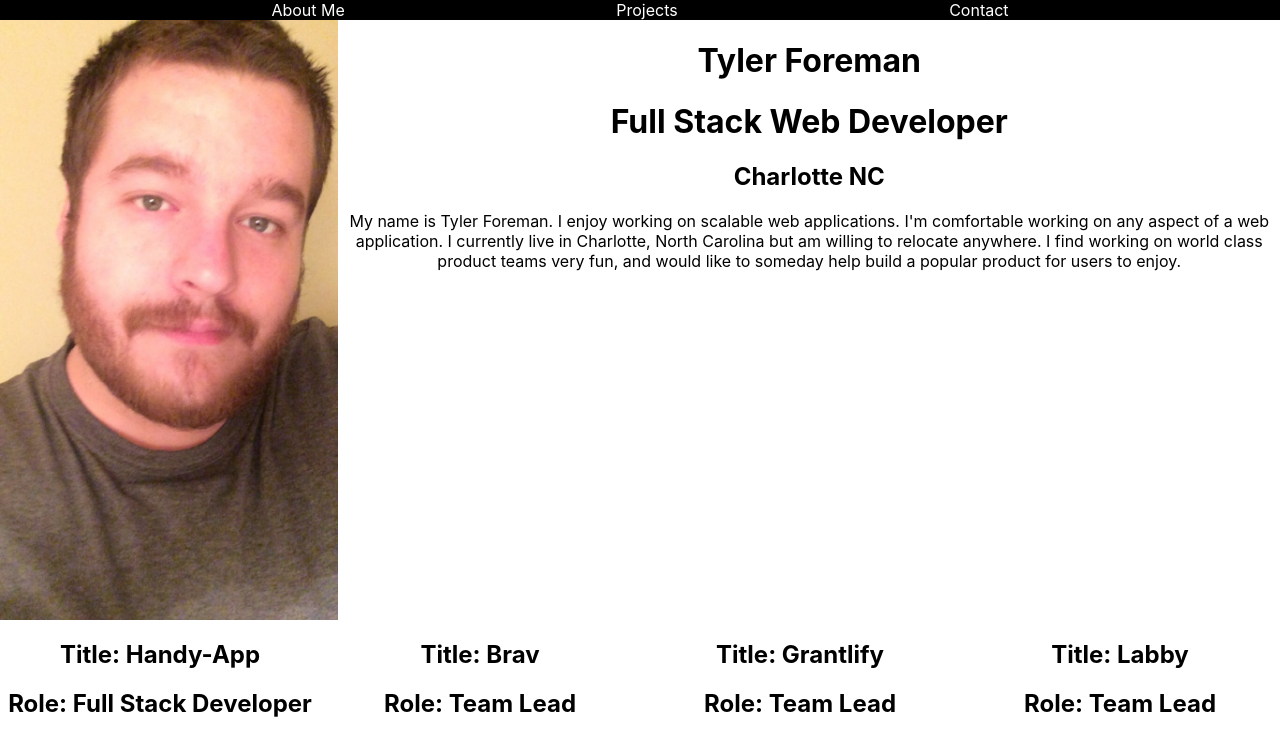
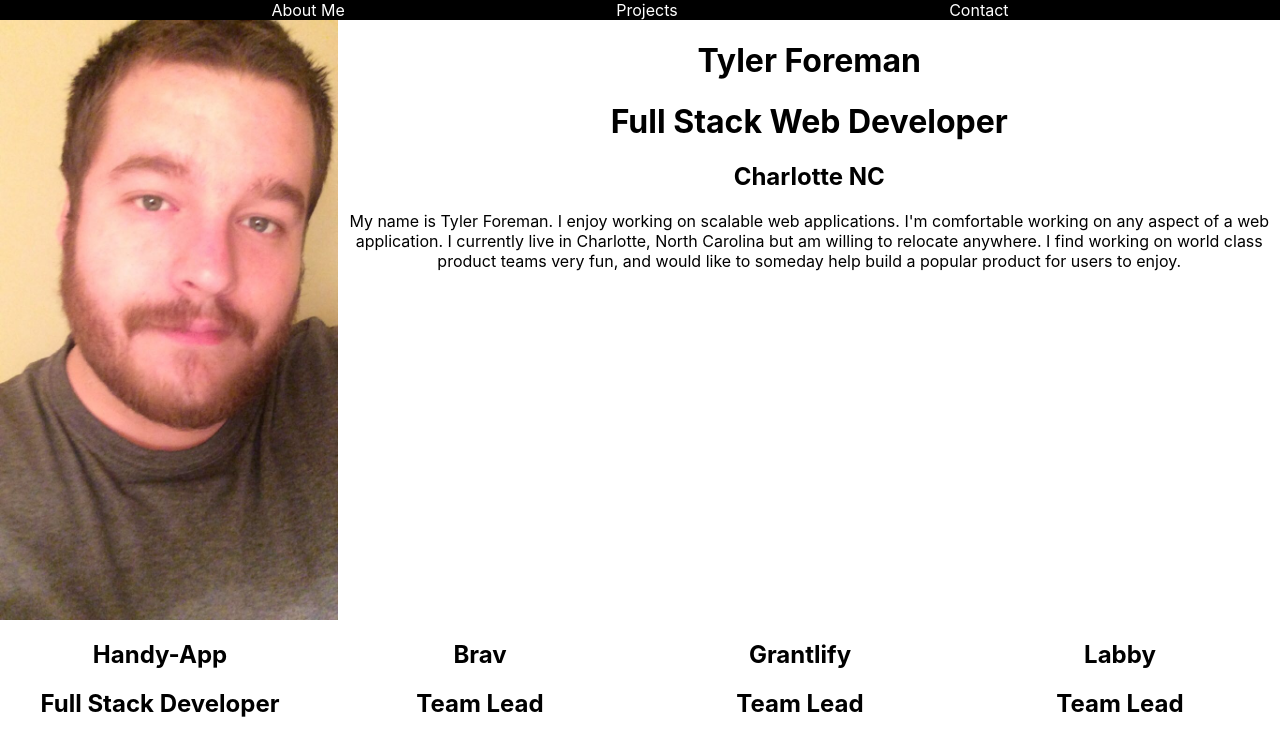
Before and after one commit to tjforeman/Portfolio1, a React (Create React App) app in the folder client/: page / in a window 1280 px wide. Shown: the top 737 px of the page. Built offline with nearby package versions, Linux system fonts and the light colour scheme.

Commit message:
added labby adjusted styles

```diff
--- a/client/src/Components/Projects.js
+++ b/client/src/Components/Projects.js
@@ -5,27 +5,27 @@ const Projects = () => {
 return(
 <div className = 'projects-container'>
 <div className = 'project-card'>
-<h2>Title: Handy-App </h2>
-<h2>Role: Full Stack Developer </h2>
+<h2>Handy-App </h2>
+<h2>Full Stack Developer </h2>
 <img className = 'project-img' src={require('../img/handy.png')}/>
 <p>Description: </p>
 </div>
 <div className = 'project-card'>
-<h2>Title: Brav </h2>
-<h2>Role: Team Lead </h2>
+<h2>Brav </h2>
+<h2>Team Lead </h2>
 <img className = 'project-img' src={require('../img/brav.png')} />
 <p>Description: </p>
 </div>
 <div className = 'project-card'>
-<h2>Title: Grantlify </h2>
-<h2>Role: Team Lead </h2>
+<h2>Grantlify </h2>
+<h2>Team Lead </h2>
 <img className = 'project-img' src={require('../img/grantlify.png')} />
 <p>Description: </p>
 </div>
 <div className = 'project-card'>
-<h2>Title: Labby </h2>
-<h2>Role: Team Lead </h2>
-<img />
+<h2>Labby </h2>
+<h2>Team Lead </h2>
+<img className = 'project-img' src={require('../img/labby.png')}/>
 <p>Description: </p>
 </div>
 </div>)
--- a/client/src/styles/Banner.scss
+++ b/client/src/styles/Banner.scss
@@ -3,6 +3,10 @@
     /* border: 1px solid red; */
     height:600px;
     /* justify-content:flex-start; */
+    @media (max-width:700px){
+        width:100%;
+
+    }
 }
 .profile-pic{
     /* border-radius:50%; */
```
Also changed, not shown: client/src/img/labby.png (added).
